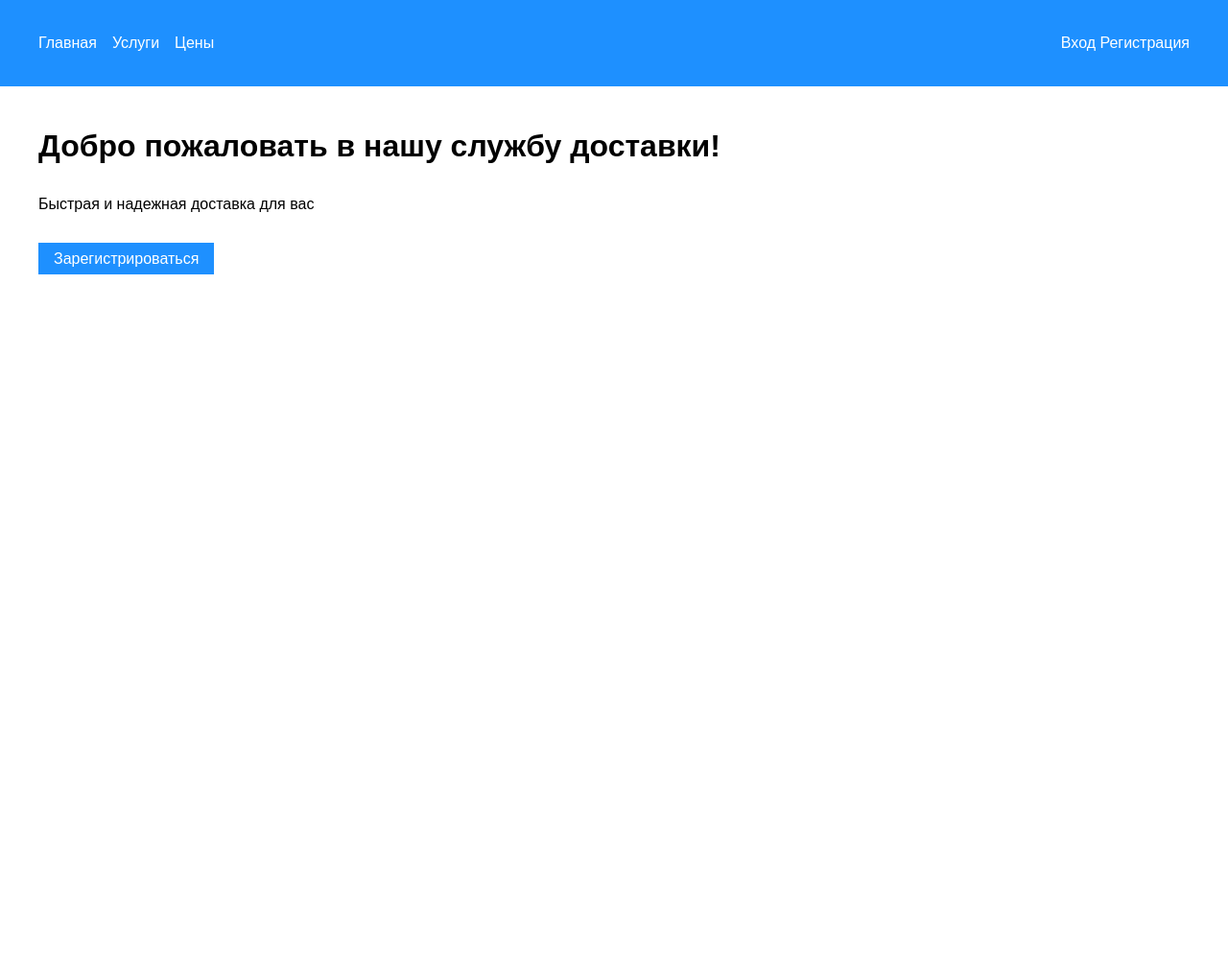
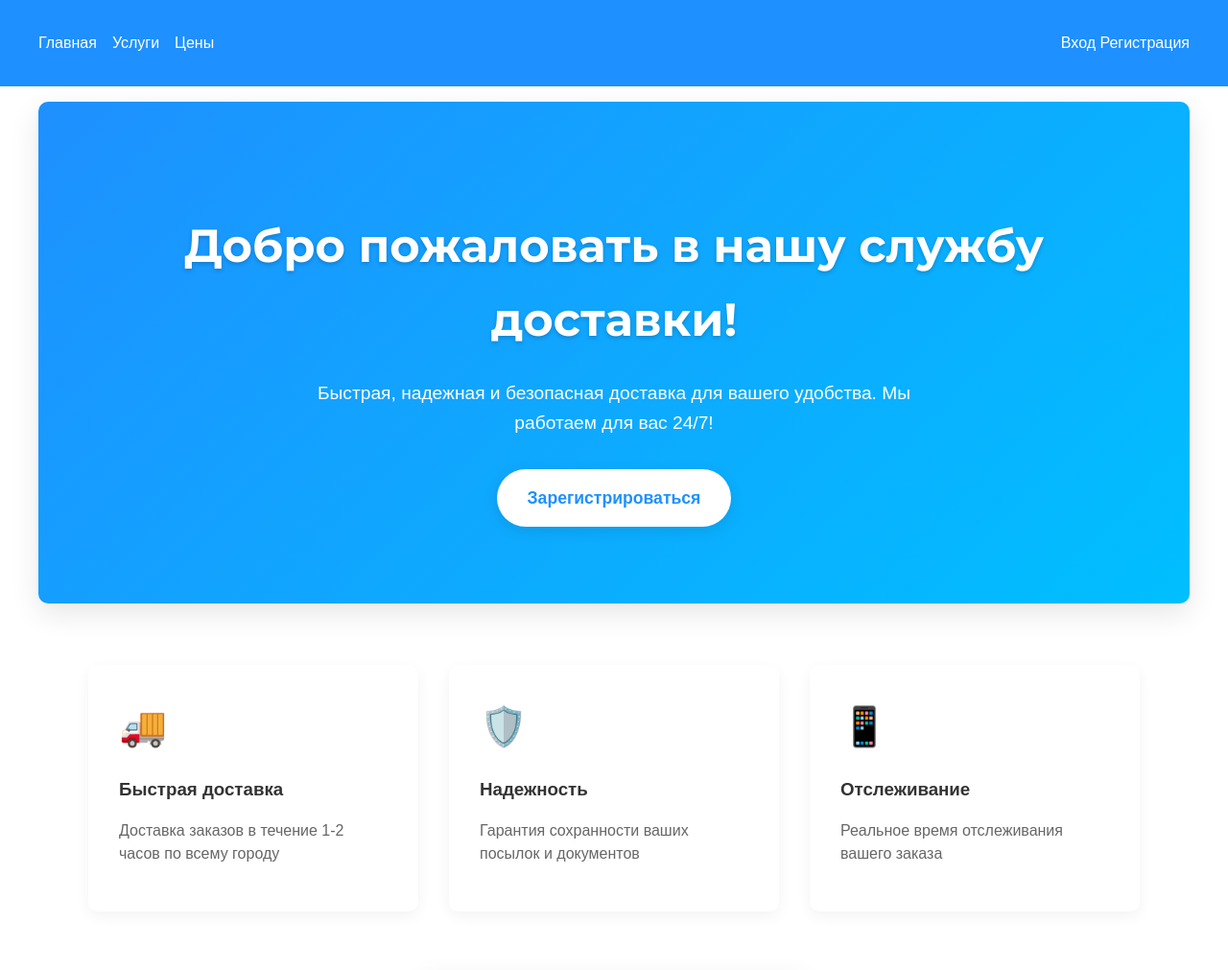
Before and after one commit to WaitAndSee-AFK/delivery, a Django app: page / in a window 1280 px wide. Shown: the top 1011 px of the page at 96% size. Before the commit the page ends 286 px from the top, so only its background shows below. Run offline with Django 5.2, Linux system fonts and the light colour scheme.

Commit message:
Я делаю курсач за неделю часть 2

```diff
--- a/delivery_service/delivery/views.py
+++ b/delivery_service/delivery/views.py
@@ -1,18 +1,24 @@
-from django.shortcuts import render
 from django.shortcuts import render, redirect
 from django.contrib.auth import login
 from django.contrib.auth.decorators import login_required
 from delivery.forms import CustomUserCreationForm
+from .models import Service, Price
+
+# Create your views here.
+
 
 # Create your views here.
 def home(request):
     return render(request, 'home.html')
 
 def services(request):
-    return render(request, 'services.html')
+    services = Service.objects.all()  # Получаем все услуги из базы
+    return render(request, 'services.html', {'services': services})
 
 def prices(request):
-    return render(request, 'prices.html')
+    # Получаем все цены с предварительной загрузкой связанных услуг
+    prices = Price.objects.select_related('service').all()
+    return render(request, 'prices.html', {'prices': prices})
 
 def register(request):
     if request.method == 'POST':
--- a/delivery_service/templates/home.html
+++ b/delivery_service/templates/home.html
@@ -3,14 +3,147 @@
 {% block title %}Главная - Служба доставки{% endblock %}
 
 {% block content %}
+<style>
+    @import url('https://fonts.googleapis.com/css2?family=Montserrat:wght@400;600;700&display=swap');
+
+    .hero-section {
+        background: linear-gradient(135deg, #1e90ff 0%, #00bfff 100%);
+        color: white;
+        padding: 5rem 2rem;
+        text-align: center;
+        border-radius: 10px;
+        margin-bottom: 3rem;
+        box-shadow: 0 10px 30px rgba(0, 0, 0, 0.1);
+        animation: fadeIn 1s ease-in-out;
+    }
+
+    .hero-section h1 {
+        font-family: 'Montserrat', sans-serif;
+        font-weight: 700;
+        font-size: 3rem;
+        margin-bottom: 1.5rem;
+        text-shadow: 0 2px 4px rgba(0, 0, 0, 0.2);
+    }
+
+    .hero-section p {
+        font-size: 1.2rem;
+        max-width: 700px;
+        margin: 0 auto 2rem;
+        line-height: 1.6;
+    }
+
+    .cta-button {
+        display: inline-block;
+        background: white;
+        color: #1e90ff;
+        padding: 1rem 2rem;
+        border-radius: 50px;
+        text-decoration: none;
+        font-weight: 600;
+        font-size: 1.1rem;
+        transition: all 0.3s ease;
+        box-shadow: 0 4px 15px rgba(0, 0, 0, 0.1);
+    }
+
+    .cta-button:hover {
+        transform: translateY(-3px);
+        box-shadow: 0 6px 20px rgba(0, 0, 0, 0.15);
+        background: #f8f9fa;
+    }
+
+    .features {
+        display: flex;
+        flex-wrap: wrap;
+        justify-content: center;
+        gap: 2rem;
+        margin-top: 4rem;
+    }
+
+    .feature-card {
+        background: white;
+        border-radius: 10px;
+        padding: 2rem;
+        width: 280px;
+        box-shadow: 0 5px 15px rgba(0, 0, 0, 0.05);
+        transition: all 0.3s ease;
+    }
+
+    .feature-card:hover {
+        transform: translateY(-5px);
+        box-shadow: 0 10px 25px rgba(0, 0, 0, 0.1);
+    }
+
+    .feature-icon {
+        font-size: 2.5rem;
+        color: #1e90ff;
+        margin-bottom: 1rem;
+    }
+
+    .feature-title {
+        font-weight: 600;
+        margin-bottom: 0.5rem;
+        color: #333;
+    }
+
+    .feature-text {
+        color: #666;
+        line-height: 1.5;
+    }
+
+    @keyframes fadeIn {
+        from { opacity: 0; transform: translateY(20px); }
+        to { opacity: 1; transform: translateY(0); }
+    }
+
+    @media (max-width: 768px) {
+        .hero-section h1 {
+            font-size: 2.2rem;
+        }
+
+        .hero-section {
+            padding: 3rem 1rem;
+        }
+
+        .features {
+            flex-direction: column;
+            align-items: center;
+        }
+    }
+</style>
+
+<div class="hero-section">
     <h1>Добро пожаловать в нашу службу доставки!</h1>
-    <p>Быстрая и надежная доставка для вас</p>
+    <p>Быстрая, надежная и безопасная доставка для вашего удобства. Мы работаем для вас 24/7!</p>
 
     {% if not user.is_authenticated %}
-        <div style="margin-top: 2rem;">
-            <a href="{% url 'register' %}" style="background: #1e90ff; color: white; padding: 0.5rem 1rem; text-decoration: none;">
-                Зарегистрироваться
-            </a>
-        </div>
+        <a href="{% url 'register' %}" class="cta-button">Зарегистрироваться</a>
     {% endif %}
+</div>
+
+<div class="features">
+    <div class="feature-card">
+        <div class="feature-icon">🚚</div>
+        <h3 class="feature-title">Быстрая доставка</h3>
+        <p class="feature-text">Доставка заказов в течение 1-2 часов по всему городу</p>
+    </div>
+
+    <div class="feature-card">
+        <div class="feature-icon">🛡️</div>
+        <h3 class="feature-title">Надежность</h3>
+        <p class="feature-text">Гарантия сохранности ваших посылок и документов</p>
+    </div>
+
+    <div class="feature-card">
+        <div class="feature-icon">📱</div>
+        <h3 class="feature-title">Отслеживание</h3>
+        <p class="feature-text">Реальное время отслеживания вашего заказа</p>
+    </div>
+</div>
+
+<!-- Добавим секцию с изображением -->
+<div style="margin: 4rem auto; text-align: center;">
+    <img src="https://images.unsplash.com/photo-1607082348824-0a96f2a4b9da?ixlib=rb-1.2.1&auto=format&fit=crop&w=1000&q=80"
+         alt="Доставка"
+         style="max-width: 100%; border-radius: 10px; box-shadow: 0 10px 30px rgba(0, 0, 0, 0.1);">
+</div>
 {% endblock %}
```
Also changed, not shown: delivery_service/delivery/admin.py (+30 -13 lines), delivery_service/delivery/models.py (+84 -6 lines), delivery_service/templates/prices.html (+4 -6 lines), delivery_service/templates/services.html (+47 -9 lines), delivery_service/db.sqlite3, delivery_service/delivery/migrations/0002_service.py (added), delivery_service/delivery/migrations/0003_pricelist_pricelistitem.py (added), delivery_service/delivery/migrations/0004_delete_pricelistitem_alter_pricelist_created_at_and_more.py (added), delivery_service/delivery/migrations/0005_price.py (added).
